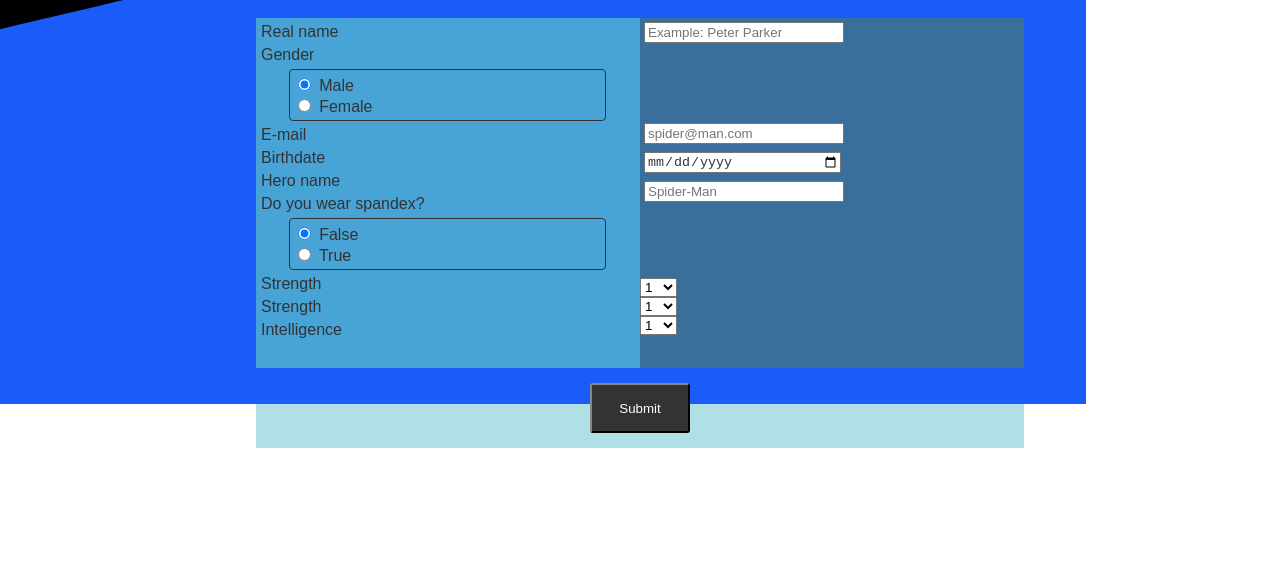
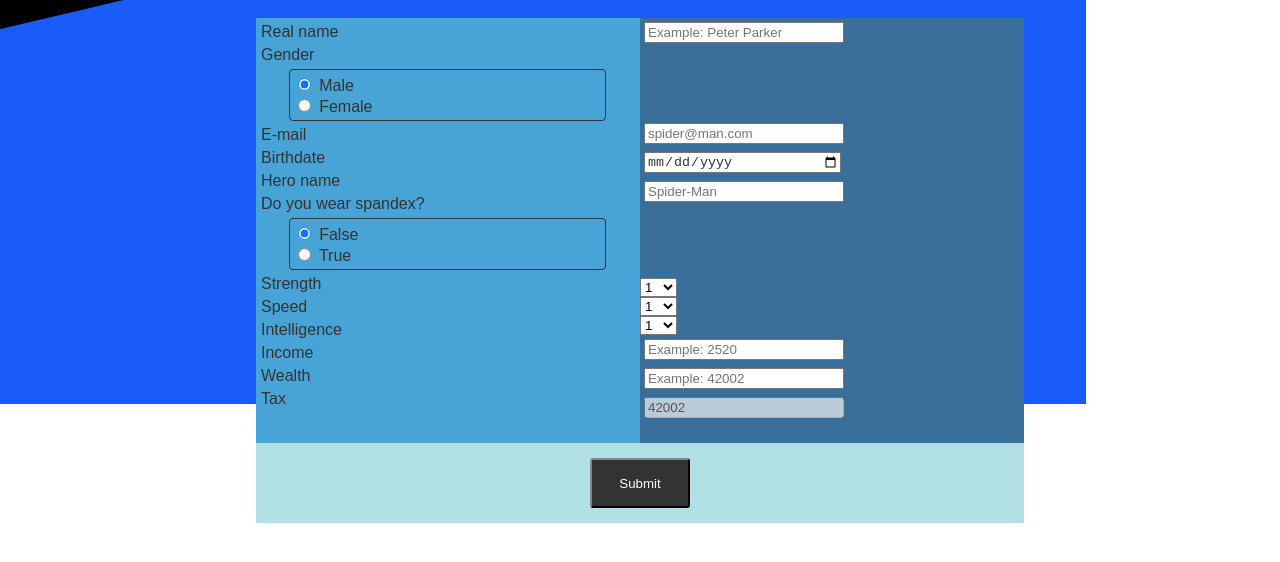
Before and after one commit to StianIsmar/it2805-webdevelopment-assignments, a plain HTML site: page assignment6/index.html in a window 1280 px wide. Shown: the part 366-928 px from the top of the page. Before the commit the page ends 858 px from the top, so only its background shows below. Drawn offline with Linux system fonts and the light colour scheme.

Commit message:
added more forms

```diff
--- a/assignment6/index.css
+++ b/assignment6/index.css
@@ -70,6 +70,10 @@ input[type=date] {
     width: 15vw;
 }
 
+input[type=number] {
+    width: 15vw;
+}
+
 input input[type=text] {
     padding: 5px;
     border: 2px solid #ccc;
@@ -119,14 +123,14 @@ input[type=submit]:hover {
 
 .left {
     background-color: #48A4D6;
-    height: 350px;
+    height: 425px;
     width: 100%;
     position: relative;
 }
 
 .right {
     background-color: #3A6F9B;
-    height: 350px;
+    height: 425px;
     width: 100%;
 }
 
--- a/assignment6/index.html
+++ b/assignment6/index.html
@@ -6,6 +6,8 @@
     <meta charset="utf-8" />
     <meta name="viewport" content="width=device-width, initial-scale=1.0">
     <link rel="stylesheet" type="text/css" href="index.css">
+    <script src="tax.js"></script>
+
 </head>
 
 <body>
@@ -36,8 +38,11 @@
                     <input type="radio" name="spandex" value="true"> True
                 </fieldset>
                 <div class="text">Strength</div>
-                <div class="text">Strength</div>
+                <div class="text">Speed</div>
                 <div class="text">Intelligence</div>
+                <div class="text">Income</div>
+                <div class="text">Wealth</div>
+                <div class="text">Tax</div>
 
             </div>
             <div class="right">
@@ -92,6 +97,9 @@
                         <option value="10">10</option>
                         </select>
                 <br>
+                <input type="number" name="income" id="income" onkeyup="formChanged()" onchange="formChanged()" placeholder="Example: 2520" rtype="text" pattern="[1-9][0-9]{0,4}" required><br>
+                <input type="number" name="wealth" id="wealth" onkeyup="formChanged()" onchange="formChanged()" placeholder="Example: 42002" rtype="text" pattern="[1-9][0-9]{0,4}" required><br>
+                <input type="number" name="tax" value="42002" rtype="text" pattern="[1-9][0-9]{0,4}" disabled><br>
 
             </div>
 
--- /dev/null
+++ b/assignment6/tax.js
@@ -0,0 +1,5 @@
+formChanged = () => {
+    var income = document.getElementById('income').value;
+    var savings = document.getElementById('wealth'.value);
+    console.log(income);
+};
```
Also changed, not shown: 1 other file.
